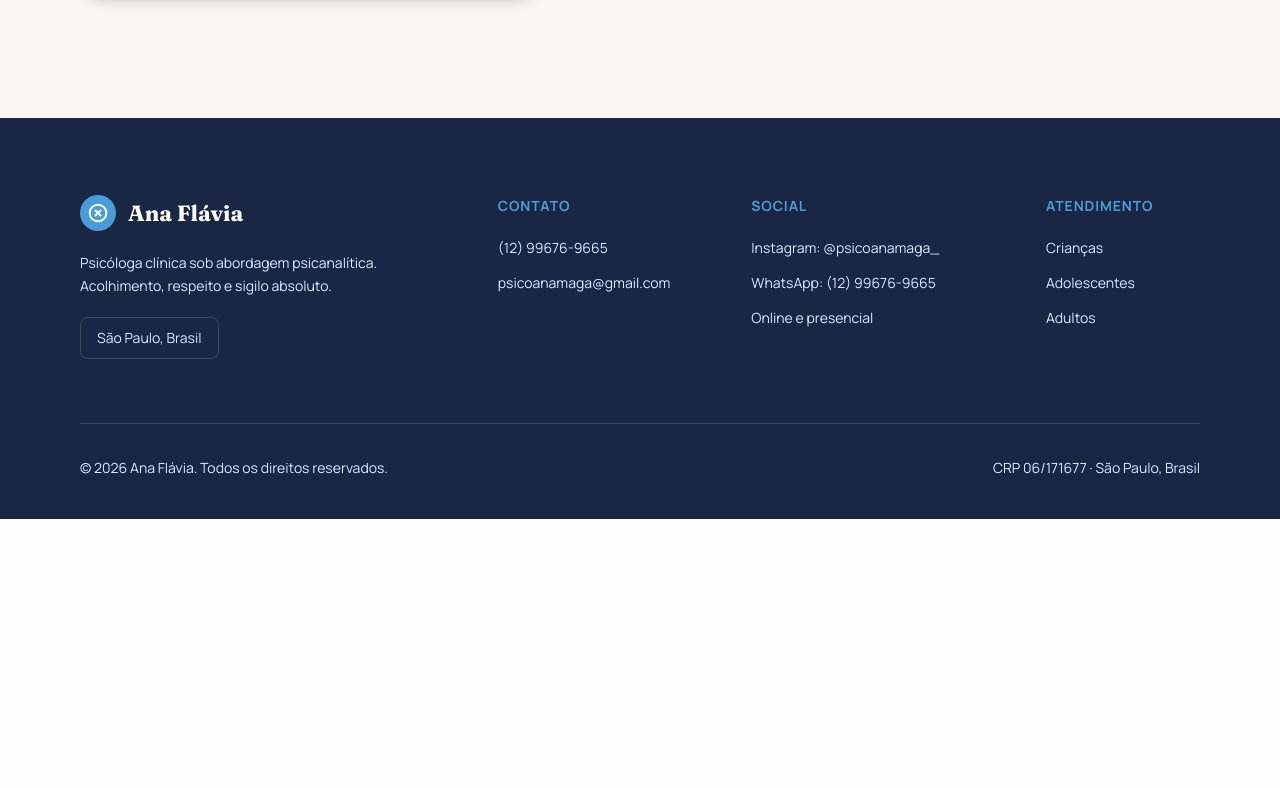
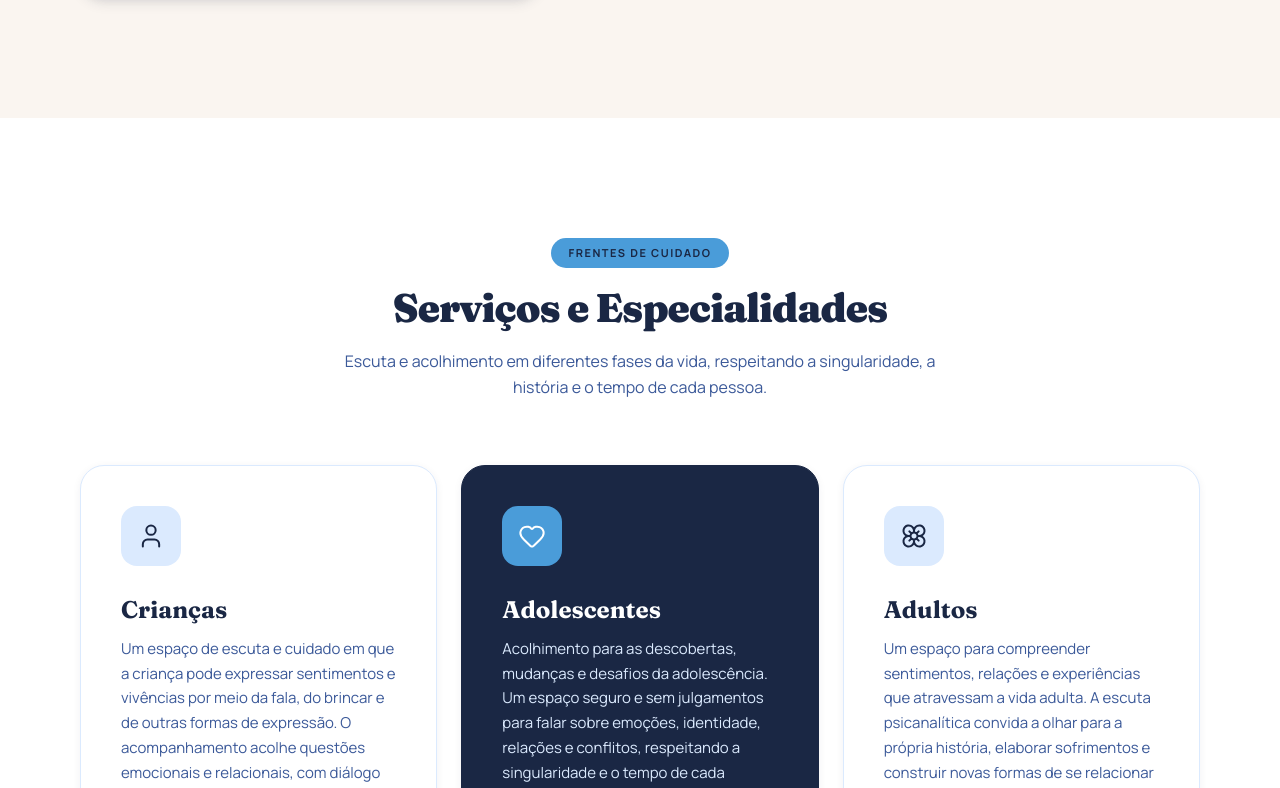
Before and after one commit to flaviafreitas/ana-flavia, a Nuxt app: page / in a window 1280 px wide. Shown: the part 1572-2360 px from the top of the page. Before the commit the page ends 2091 px from the top, so only its background shows below. Built offline with nearby package versions, Linux system fonts and the light colour scheme.

Commit message:
Add services to home page

```diff
--- a/app/pages/index.vue
+++ b/app/pages/index.vue
@@ -15,4 +15,5 @@ if (error.value)
   />
   <UiTagline text="O que não é dito o corpo expressa, dê voz a palavra" />
   <HomeAbout :body="home?.body" />
+  <HomeServices />
 </template>
```
